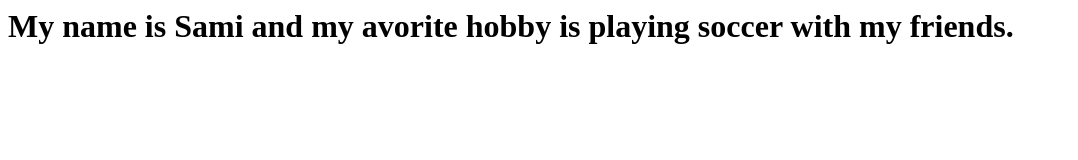
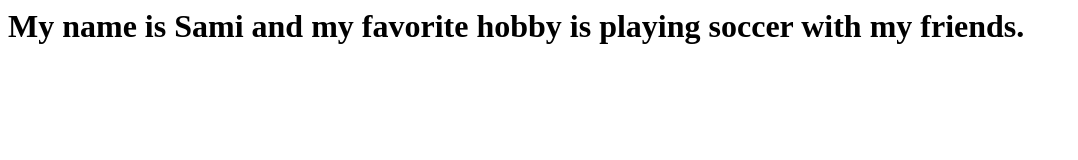
Before and after one commit to sami-elsaeyed/Elsaeyed_Sami_ttp_static, a plain HTML site: page index.html in a window 1280 px wide. Shown: the whole page, without its empty margins (0-1078 px from the left). Drawn offline with Linux system fonts and the light colour scheme.

Commit message:
Update index.html

```diff
--- a/index.html
+++ b/index.html
@@ -1,5 +1,5 @@
 <html>
 <h1>
-My name is Sami and my avorite hobby is playing soccer with my friends.
+My name is Sami and my favorite hobby is playing soccer with my friends.
 <h1>
 <html>
```
